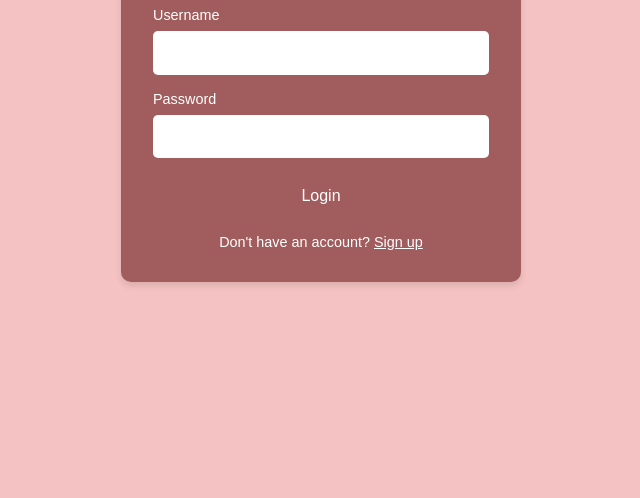
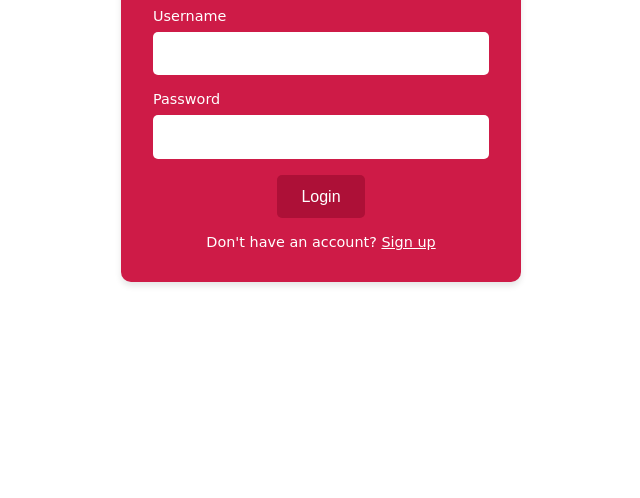
Before and after one commit to ASHISHPRAJAPAT1709/MASHT.COM, a plain HTML site: page login.html in a window 1280 px wide. Shown: the part 302-800 px from the top of the page, without its empty margins (319-959 px from the left). Drawn offline with Linux system fonts and the light colour scheme.

Commit message:
login.html
Changes in theme and font .

Signed-off-by: ASHISHPRAJAPAT1709 <ashishprajapat16384@gmail.com>

```diff
--- a/login.html
+++ b/login.html
@@ -13,8 +13,8 @@
     }
 
     body {
-      font-family: Arial, sans-serif;
-      background: #f4c2c2;
+      font-family: Lucida Handwriting ,  cursive;
+      background: #ffffff;
       display: flex;
       justify-content: center;
       align-items: center;
@@ -24,7 +24,7 @@
 
     /* Login Container */
     .login-container {
-      background: #a15d5d;
+      background: #ce1b47;
       padding: 2rem;
       border-radius: 10px;
       width: 100%;
@@ -62,7 +62,7 @@
 
     /* Login Button */
     .login-button {
-      background: #a15d5d;
+      background: #ad1037;
       border: none;
       color: #fff;
       padding: 0.8rem 1.5rem;
@@ -73,7 +73,7 @@
     }
 
     .login-button:hover {
-      background: #f4c2c2;
+      background: #ff2158;
     }
 
     /* Sign-Up Text */
```
